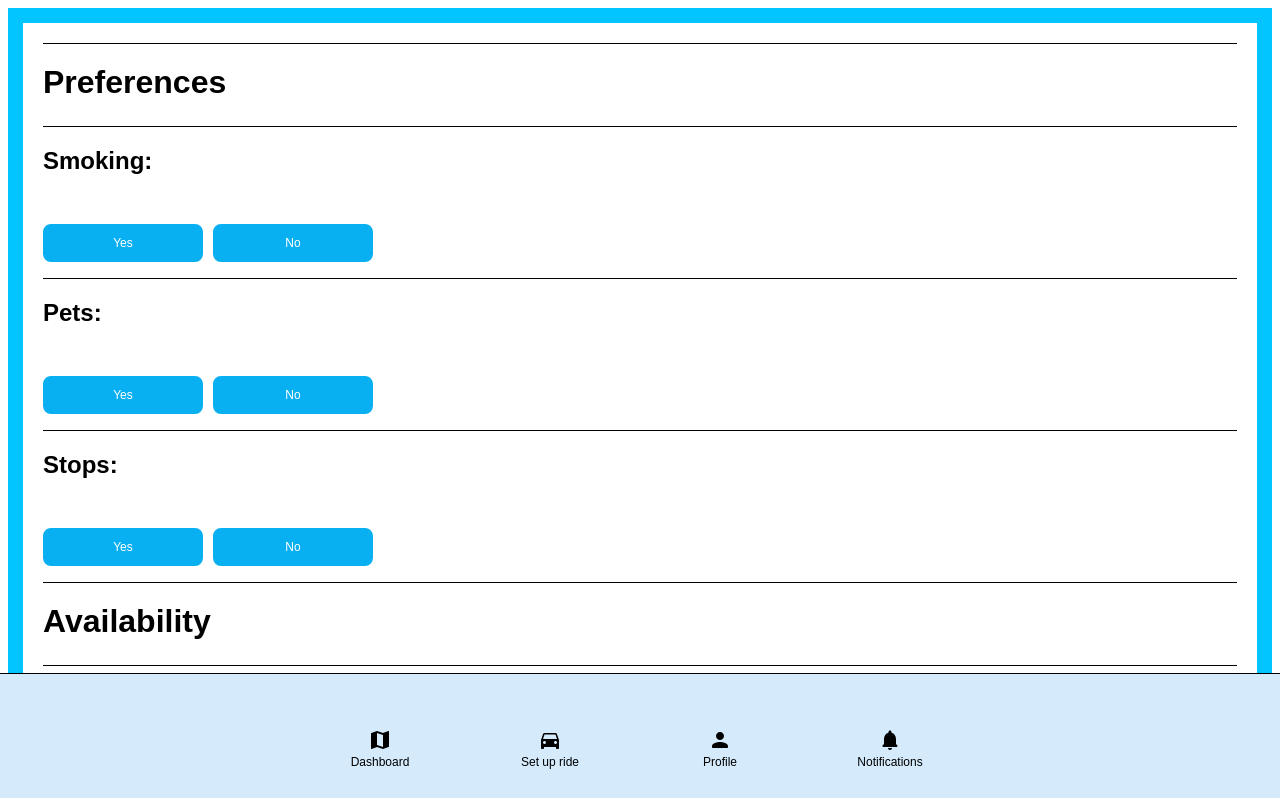
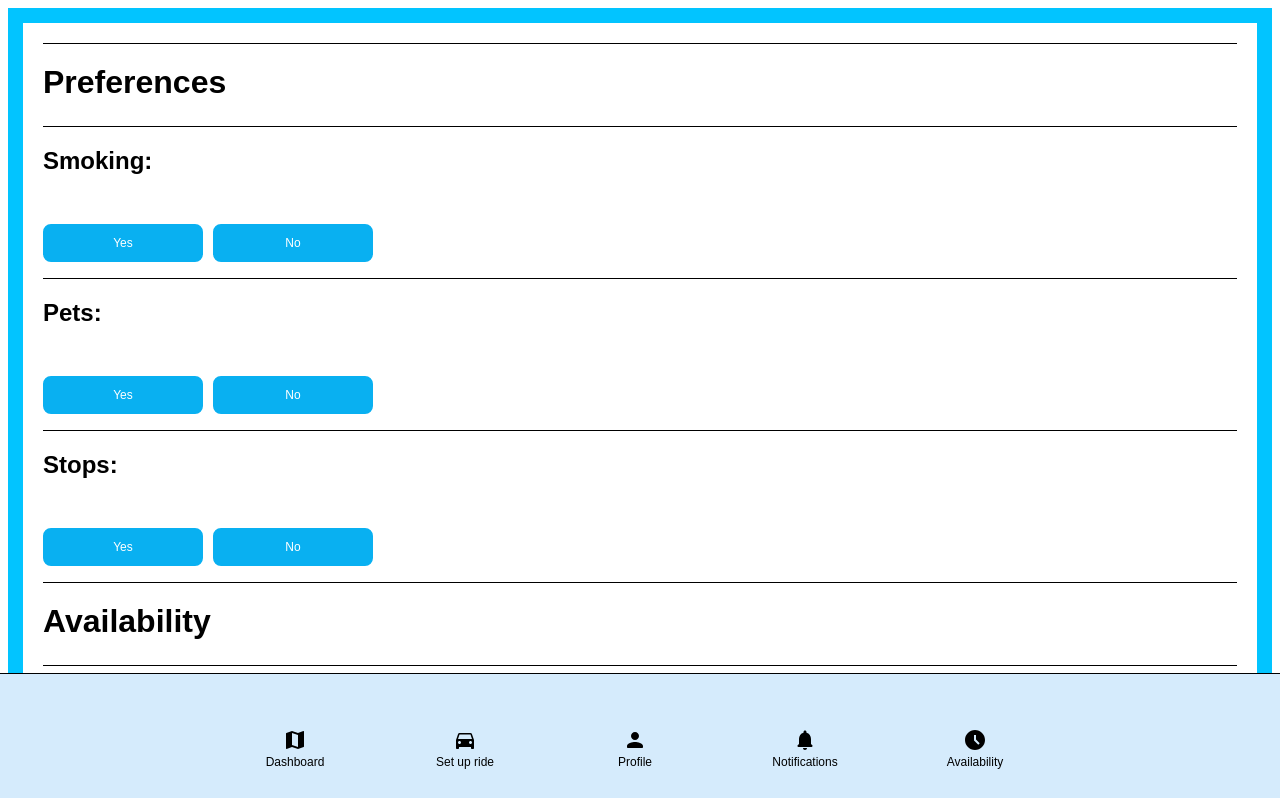
Before and after one commit to COS420-Fall23/Team-G, a React (Create React App) app: page /Preferences in a window 1280 px wide. Shown: the top 798 px of the page. Built offline with nearby package versions, Linux system fonts and the light colour scheme; a web font is replaced by a local one.

Commit message:
Availability knox

```diff
--- a/src/Home Dashboard/Navbar.jsx
+++ b/src/Home Dashboard/Navbar.jsx
@@ -6,6 +6,7 @@ import MapIcon from '@mui/icons-material/Map';
 import DirectionsCarIcon from '@mui/icons-material/DirectionsCar';
 import PersonIcon from '@mui/icons-material/PersonRounded';
 import NotificationsIcon from '@mui/icons-material/NotificationsRounded';
+import AccessTimeFilledIcon from '@mui/icons-material/AccessTimeFilled';
 
 const Navbar = () => {
     const navigate = useNavigate();
@@ -34,6 +35,11 @@ const Navbar = () => {
     console.log('Notifications clicked');
   };
 
+  const handleAvailabilityClick = () => {
+    navigate("/Availability");
+    console.log('Availability clicked');
+  };
+
   return (
     <nav className="navigation">
       <button className="navigation-button" onClick={handleDashboardClick}>
@@ -52,6 +58,10 @@ const Navbar = () => {
       <div className = "icon"> <NotificationsIcon /> </div>
         Notifications
       </button>
+      <button className="navigation-button" onClick={handleAvailabilityClick}>
+      <div className = "icon"> <AccessTimeFilledIcon /> </div>
+        Availability
+      </button>
     </nav>
   );
 };
--- a/src/MainRouter.jsx
+++ b/src/MainRouter.jsx
@@ -29,6 +29,7 @@ function MainRouter() {
         <Route path="/Preferences" element={<PreferencesPage/>}/>
         <Route path="/AvailableDrivers" element={<AvailableDrivers/>}/>
         <Route path="/RideRequestForm" element={<RideRequestForm/>}/>
+        <Route path="/Availability" element={<PreferencesPage/>}/>
       </Routes>
     </Router>
   );
```
